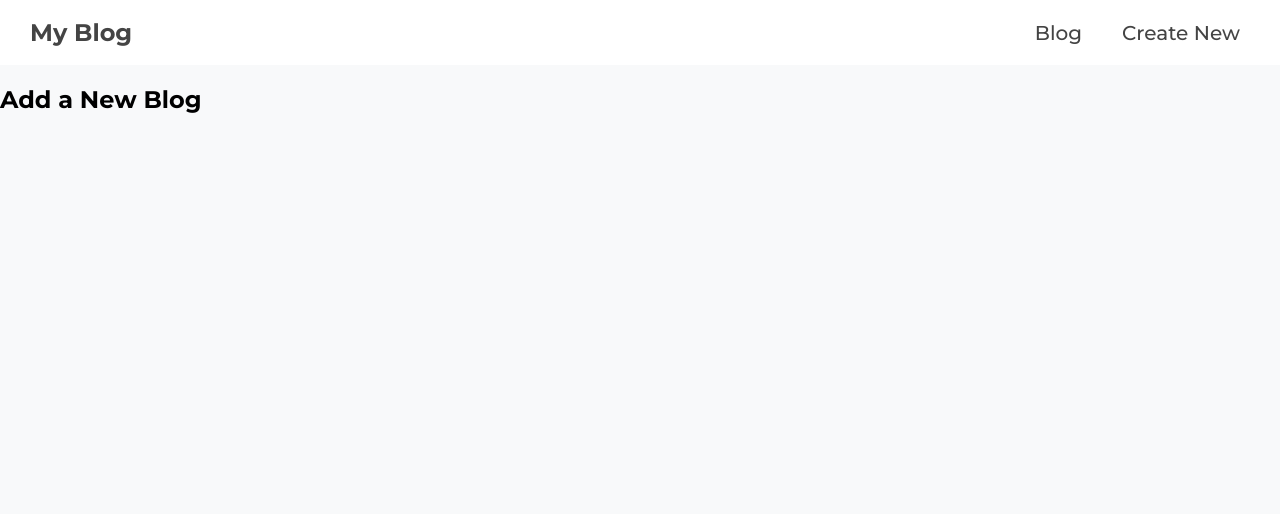
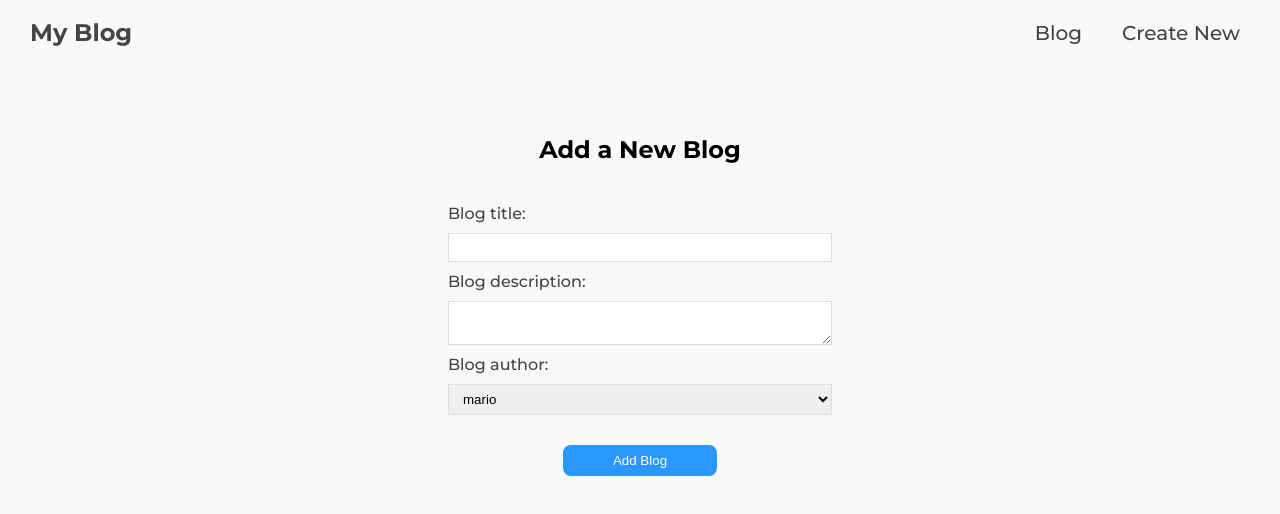
Before and after one commit to Mikarrr/My-blog, a React (Create React App) app: page /create in a window 1280 px wide. Shown: the top 514 px of the page. Built offline with nearby package versions, Linux system fonts and the light colour scheme.

Commit message:
add create component

```diff
--- a/src/assets/scss/_blog.scss
+++ b/src/assets/scss/_blog.scss
@@ -57,4 +57,33 @@
   justify-content: center;
   align-items: center;
   margin-top: 50px;
+
+  article {
+    display: flex;
+    flex-direction: column;
+    justify-content: center;
+    align-items: center;
+    width: 70%;
+
+    h2,
+    p {
+      color: $text-color;
+    }
+
+    h2 {
+      font-size: 20px;
+      color: $blog-title-color;
+      margin: 0;
+    }
+    p {
+      font-size: 14px;
+    }
+    div {
+      margin-top: 20px;
+      margin-bottom: 100px;
+      color: $text-color;
+      font-size: 15px;
+      text-align: justify;
+    }
+  }
 }
--- /dev/null
+++ b/src/assets/scss/_create.scss
@@ -0,0 +1,44 @@
+.create {
+  display: flex;
+  flex-direction: column;
+  justify-content: center;
+  align-items: center;
+  margin-top: 50px;
+  width: 100%;
+
+  form {
+    display: flex;
+    flex-direction: column;
+    margin-top: 20px;
+    width: 30%;
+
+    label {
+      color: $text-color;
+      text-align: left;
+      display: block;
+    }
+
+    input,
+    textarea,
+    select {
+      width: 100%;
+      padding: 6px 10px;
+      margin: 10px 0;
+      border: 1px solid #ddd;
+      box-sizing: border-box;
+      display: block;
+    }
+
+    button {
+      margin-top: 20px;
+      width: 40%;
+      background: $button-color;
+      color: #fff;
+      border: 0;
+      padding: 8px;
+      border-radius: 8px;
+      cursor: pointer;
+      align-self: center;
+    }
+  }
+}
--- a/src/assets/scss/_navigation.scss
+++ b/src/assets/scss/_navigation.scss
@@ -1,7 +1,7 @@
 .site-navigation {
   height: 65px;
   width: 100%;
-  background: white;
+
   display: flex;
   justify-content: space-between;
   color: $text-color;
--- a/src/assets/scss/_variables.scss
+++ b/src/assets/scss/_variables.scss
@@ -1,6 +1,6 @@
 $text-link: #2997ff;
 $text-color: #444;
-$blog-title-color: #f1356d;
-$button-color: #f1356d;
+$blog-title-color: #2997ff;
+$button-color: #2997ff;
 $button-text-color: white;
 $blog-bg: #f2f2f2;
--- a/src/assets/scss/base.scss
+++ b/src/assets/scss/base.scss
@@ -3,6 +3,7 @@
 @import "./_navigation";
 @import "./404";
 @import "./blog";
+@import "./create";
 
 body {
   font-family: "Montserrat", sans-serif;
--- a/src/components/BlogDetails.js
+++ b/src/components/BlogDetails.js
@@ -1,10 +1,22 @@
 import { useParams } from "react-router";
+import useFetch from "./useFetch";
 
 const BlogDetails = () => {
   const { id } = useParams();
+  const { data, error, isPending } = useFetch(
+    `http://localhost:8000/blogs/${id}`
+  );
   return (
     <div className="blog-details">
-      <h2>Blog Details = {id}</h2>
+      {isPending && <div>Loading...</div>}
+      {error && <div>{error}</div>}
+      {data && (
+        <article>
+          <h2>{data.title}</h2>
+          <p>Written by: {data.author}</p>
+          <div>{data.body}</div>
+        </article>
+      )}
     </div>
   );
 };
--- a/src/pages/Create.js
+++ b/src/pages/Create.js
@@ -1,7 +1,33 @@
+import { useState } from "react";
+
 const Create = () => {
+  const [title, setTitle] = useState("");
+  const [description, setDescription] = useState("");
+  const [author, setAuthor] = useState("");
   return (
     <div className="create">
       <h2>Add a New Blog</h2>
+      <form>
+        <label>Blog title:</label>
+        <input
+          type="text"
+          required
+          value={title}
+          onChange={(e) => setTitle(e.target.value)}
+        />
+        <label>Blog description:</label>
+        <textarea
+          required
+          value={description}
+          onChange={(e) => setDescription(e.target.value)}
+        ></textarea>
+        <label>Blog author:</label>
+        <select value={author} onChange={(e) => setAuthor(e.target.value)}>
+          <option value="mario">mario</option>
+          <option value="yoshi">yoshi</option>
+        </select>
+        <button>Add Blog</button>
+      </form>
     </div>
   );
 };
```
